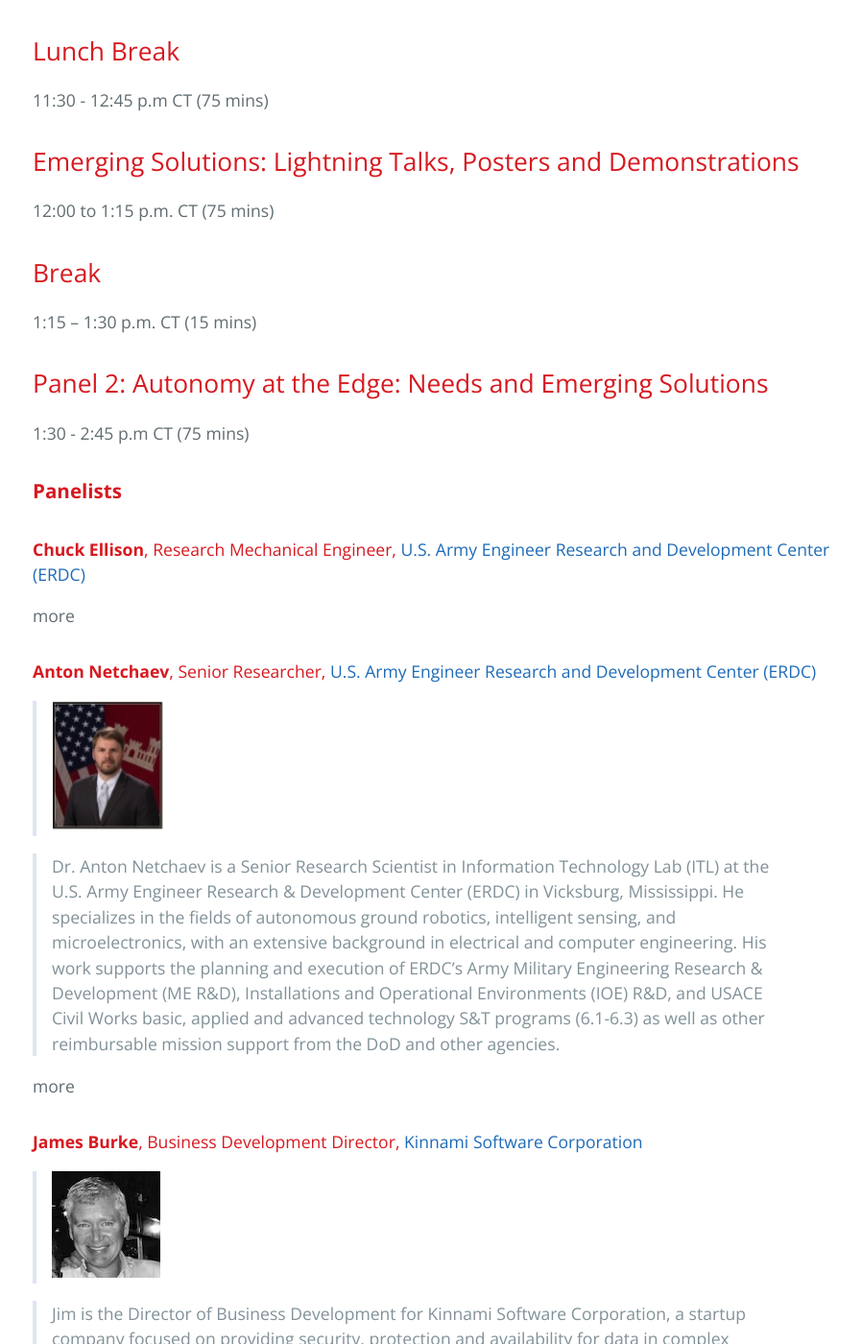
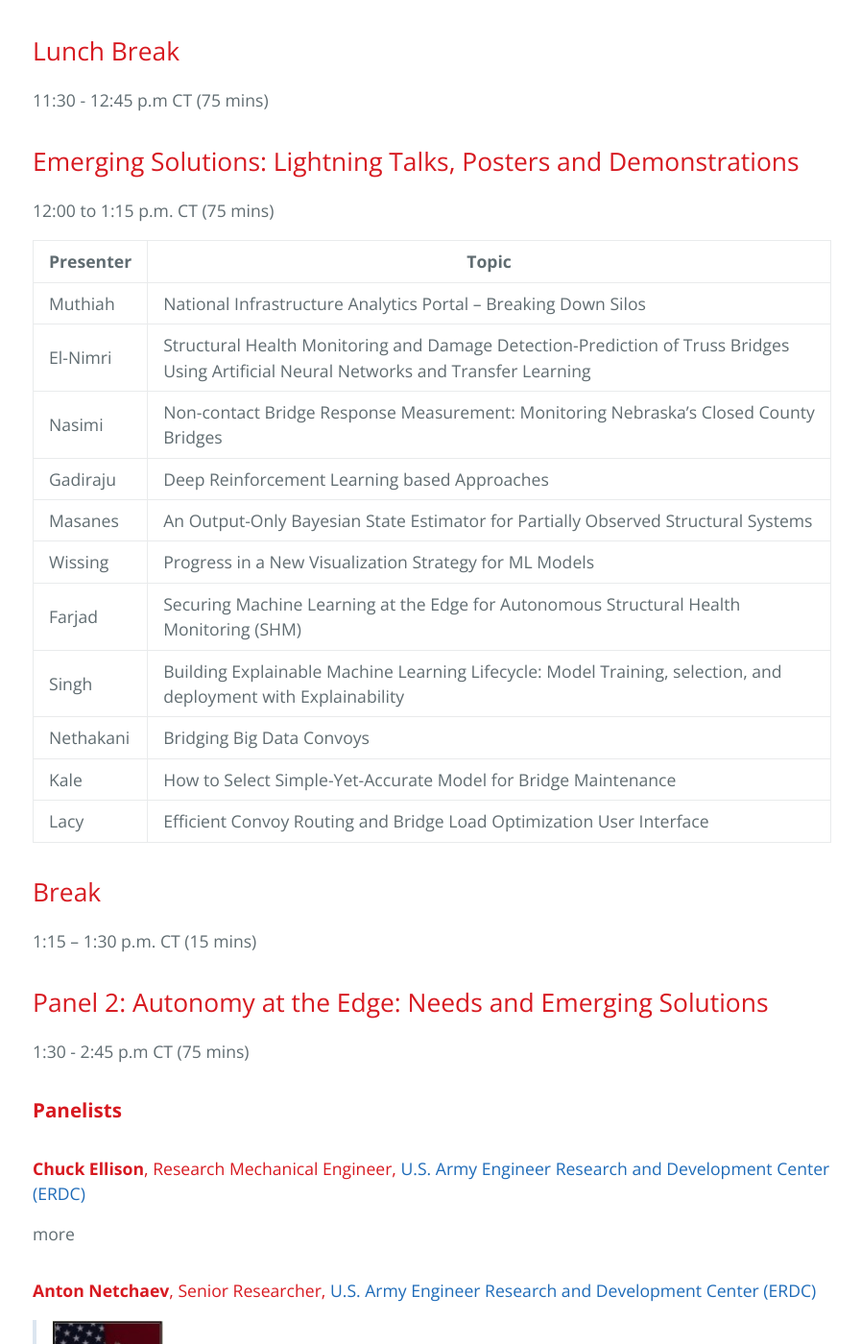
Before and after one commit to BridgingBigData/BridgingBigData.github.io, a Jekyll site: the page built from pages/bbd2023agenda.md, in a window 1280 px wide and 1400 px high, scrolled down 3532 px. Shown: the whole window at 96% size, without its empty margins (190-1087 px from the left). Built offline with Jekyll 4.4.1, drawn with Linux system fonts in a browser that asks for light colours.

Commit message:
Add poster titles to the agenda

```diff
--- a/pages/bbd2023agenda.md
+++ b/pages/bbd2023agenda.md
@@ -117,6 +117,22 @@ Education: Bachelors in Mechanical Engineering – Univ. of Madras; Masters in M
 ## Emerging Solutions: Lightning Talks, Posters and Demonstrations
 12:00 to 1:15 p.m. CT (75 mins)
 
+|Presenter | Topic|
+|---|---|
+|Muthiah|National Infrastructure Analytics Portal – Breaking Down Silos|
+|El-Nimri|Structural Health Monitoring and Damage Detection-Prediction of Truss Bridges Using Artificial Neural Networks and Transfer Learning|
+|Nasimi|Non-contact Bridge Response Measurement: Monitoring Nebraska’s Closed County Bridges  |
+|Gadiraju|Deep Reinforcement Learning based Approaches|
+|Masanes|An Output-Only Bayesian State Estimator for Partially Observed Structural Systems|
+|Wissing|Progress in a New Visualization Strategy for ML Models|
+|Farjad|Securing Machine Learning at the Edge for Autonomous Structural Health Monitoring (SHM)|
+|Singh|Building Explainable Machine Learning Lifecycle: Model Training, selection, and deployment with Explainability|
+|Nethakani|Bridging Big Data Convoys|
+|Kale|How to Select Simple-Yet-Accurate Model for Bridge Maintenance|
+|Lacy|Efficient Convoy Routing and Bridge Load Optimization User Interface|
+
+
+
 ## Break
 1:15 – 1:30 p.m. CT (15 mins)
 
```
